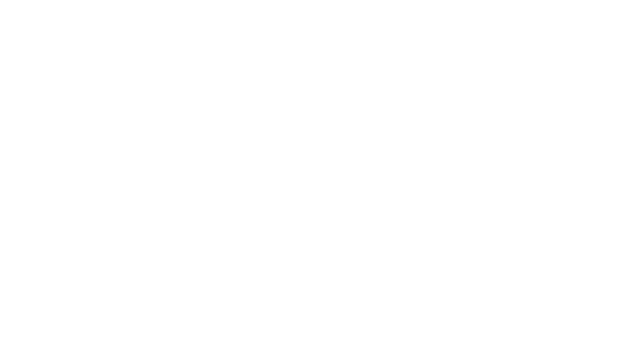
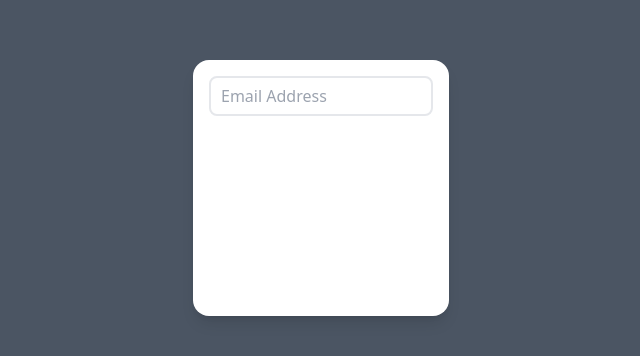
Before and after one commit to Kerbodine/tailwind-auth-components, a React (Create React App) app: page / in a window 1280 px wide. Shown: the part 212-568 px from the top of the page, without its empty margins (319-959 px from the left). Built offline with nearby package versions, Linux system fonts and the light colour scheme.

Commit message:
Added input field component

```diff
--- a/src/App.js
+++ b/src/App.js
@@ -1,5 +1,17 @@
+import InputFloatingLabel from "./components/inputs/InputFloatingLabel";
+
 function App() {
-  return <div></div>;
+  return (
+    <div className="w-full h-screen grid place-items-center bg-gray-600">
+      <div className="w-64 h-64 bg-white rounded-2xl shadow-lg p-4">
+        <InputFloatingLabel
+          id="email"
+          type="email"
+          placeholder="Email Address"
+        />
+      </div>
+    </div>
+  );
 }
 
 export default App;
--- /dev/null
+++ b/src/components/inputs/InputFloatingLabel.js
@@ -0,0 +1,20 @@
+import React from "react";
+
+export default function InputFloatingLabel({ id, type, placeholder }) {
+  return (
+    <div className="relative">
+      <input
+        id={id}
+        type={type}
+        placeholder={placeholder}
+        className="peer w-full h-10 border-2 px-2 border-gray-200 text-gray-800 placeholder-transparent focus:outline-none focus:border-accent rounded-lg"
+      />
+      <label
+        for={id}
+        className="absolute bg-white rounded-md px-1 left-3 -top-2 text-gray-600 text-sm transition-all peer-placeholder-shown:bg-transparent peer-placeholder-shown:text-base peer-placeholder-shown:text-gray-400 peer-placeholder-shown:top-2 peer-placeholder-shown:left-2 peer-focus:left-3 peer-focus:-top-2 peer-focus:text-sm peer-focus:text-gray-600 peer-focus:bg-white"
+      >
+        {placeholder}
+      </label>
+    </div>
+  );
+}
```
